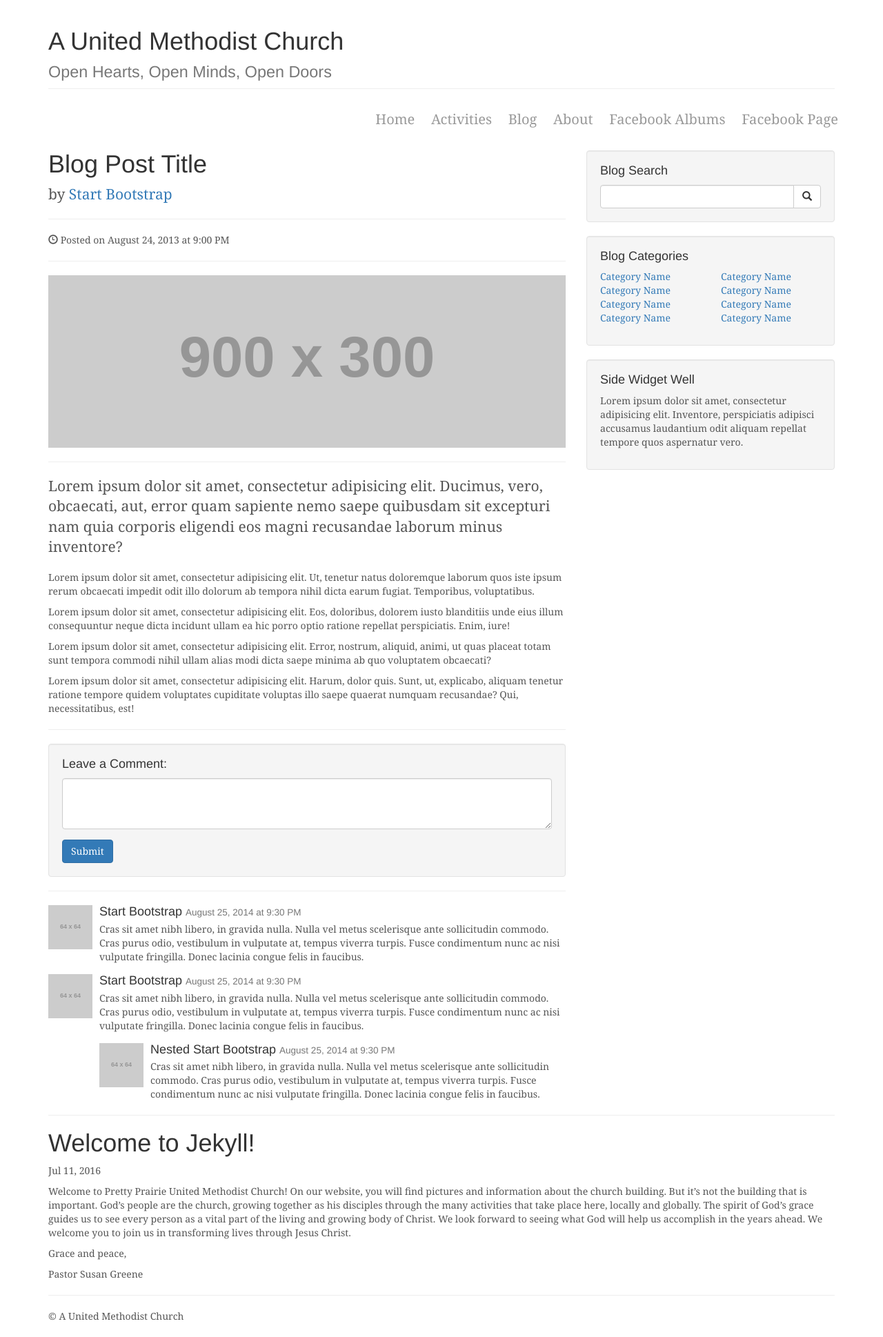
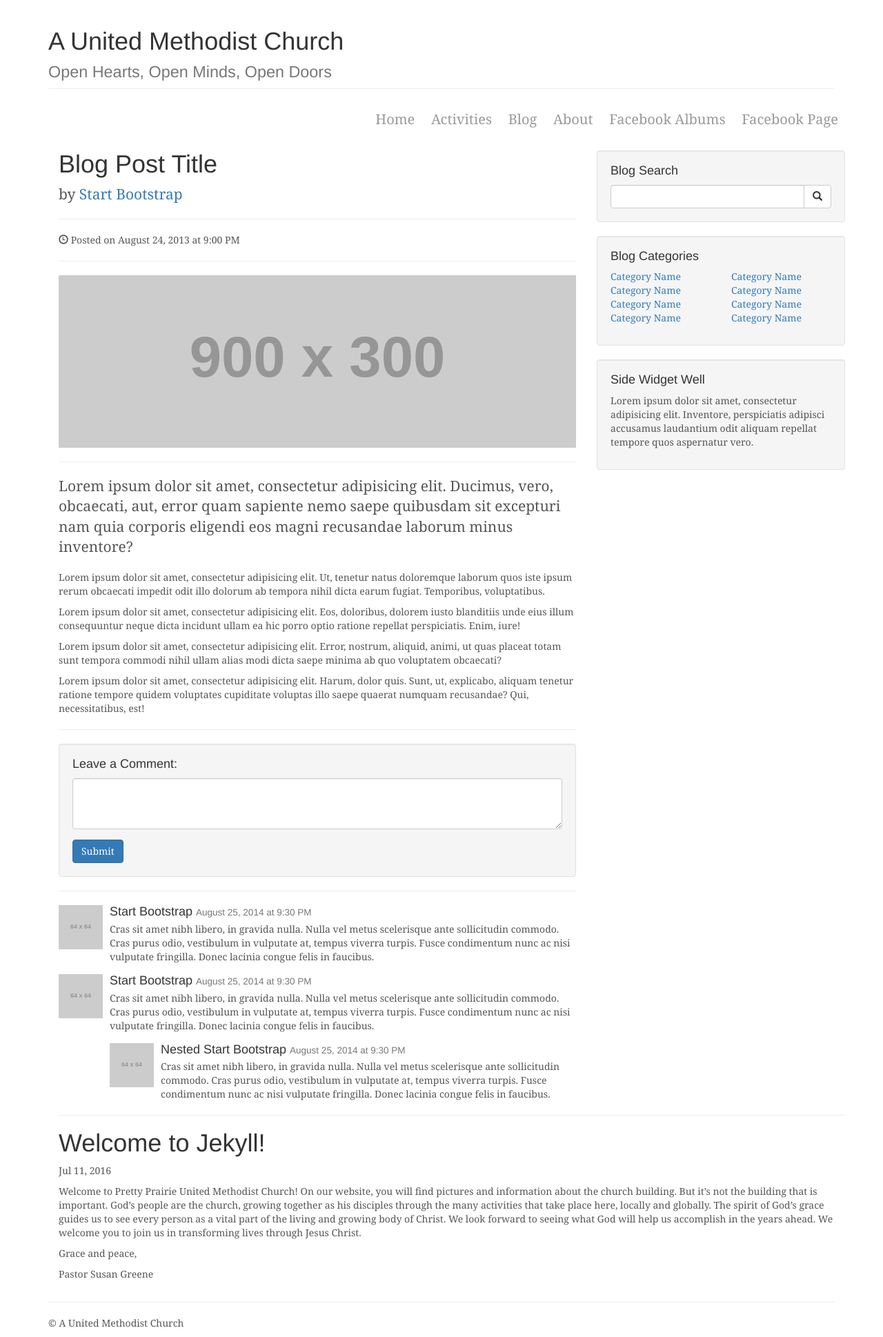
Before and after one commit to KatherineMichel/self-hosted-church-website-jekyll, a Jekyll site: the page built from _posts/2016-07-11-welcome-to-jekyll.markdown, in a window 1280 px wide. Shown: the whole page at 69% size. Built offline with Jekyll 4.4.1, drawn with Linux system fonts in a browser that asks for light colours; nearby versions of some CDN libraries; library files that are not in the unit come from our copies.

Commit message:
Update post.html

```diff
--- a/_layouts/post.html
+++ b/_layouts/post.html
@@ -1,6 +1,9 @@
 ---
 layout: default
 ---
+    <!-- Page Content -->
+    <div class="container">
+
         <div class="row">
 
             <!-- Blog Post Content Column -->
@@ -95,8 +98,6 @@ layout: default
 
             </div>
 
-
-
             <!-- Blog Sidebar Widgets Column -->
             <div class="col-md-4">
 
@@ -157,9 +158,7 @@ layout: default
         </div>
         <!-- /.row -->
 
-
-
-<hr>
+        <hr>
 
 
 
```
